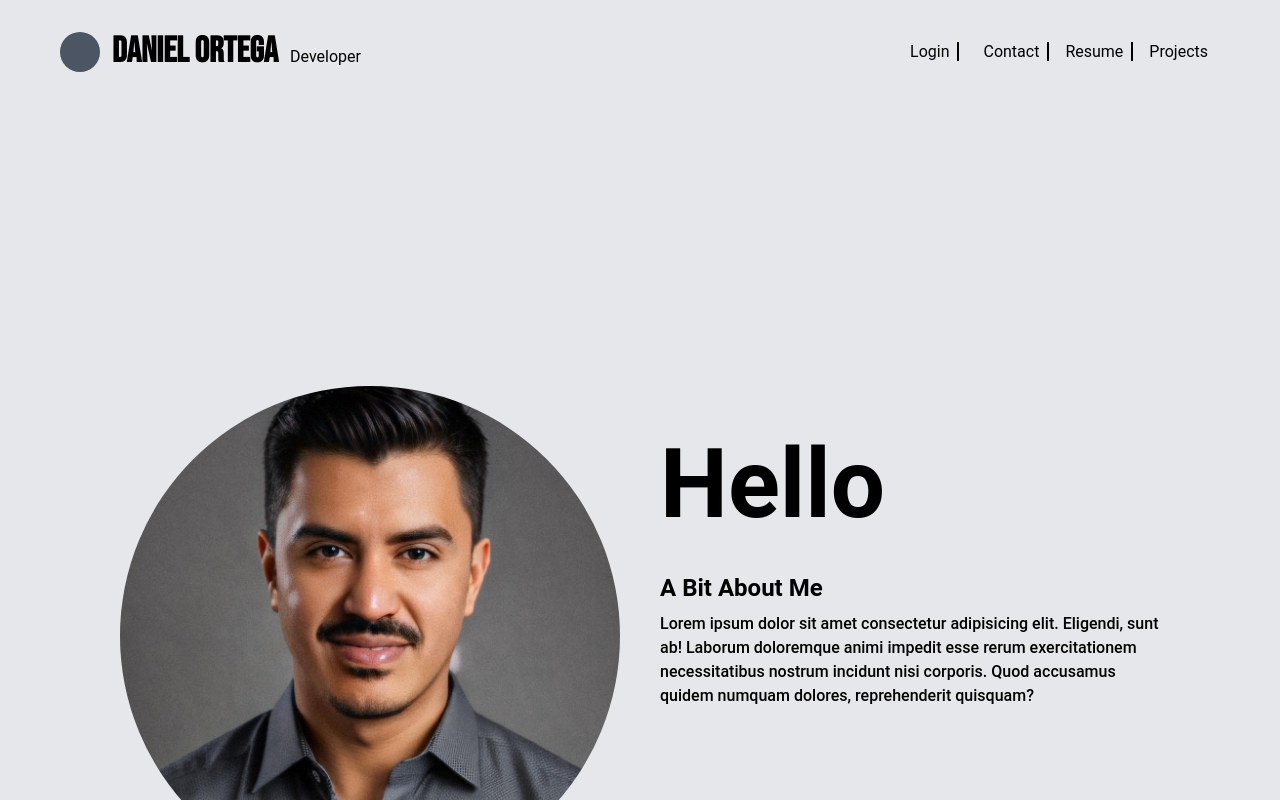
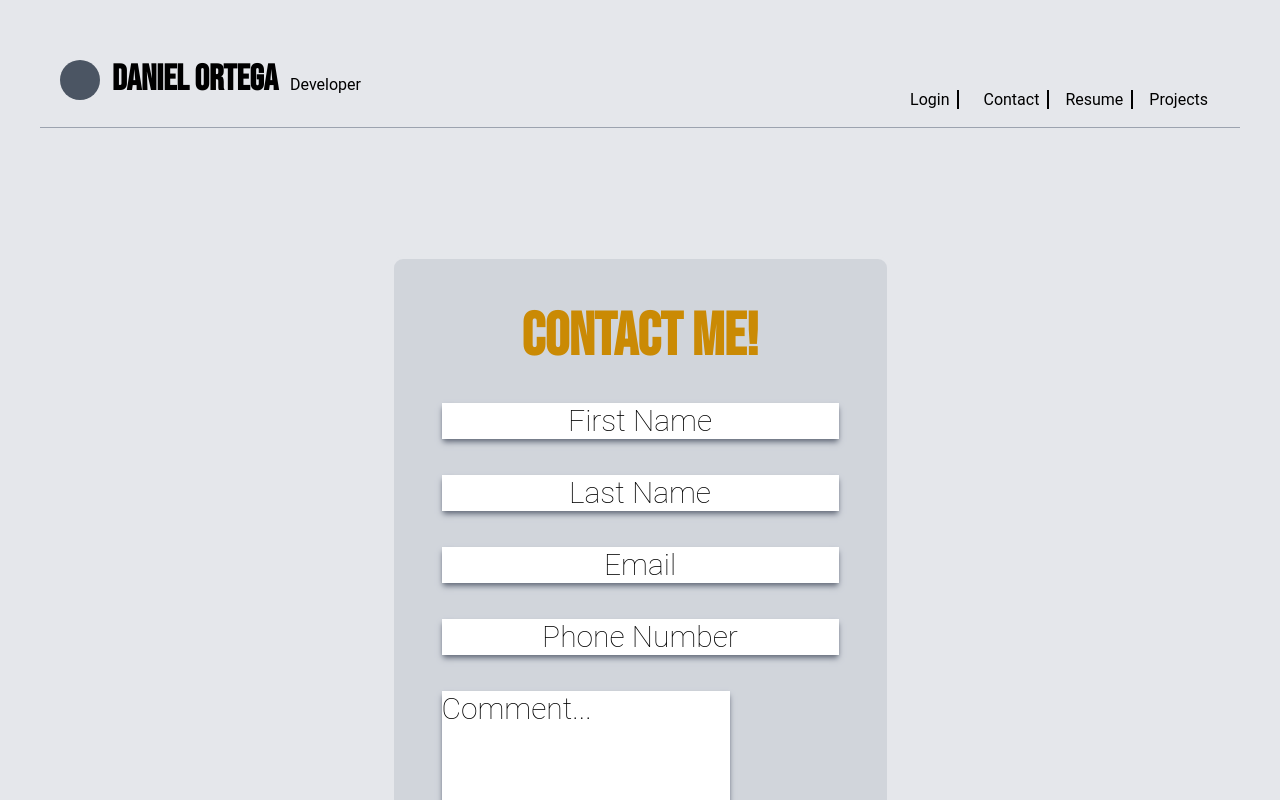
Before and after one commit to Danileson88/personal-website, a React (Vite) app: page /Contact in a window 1280 px wide. Shown: the top 800 px of the page. Built offline with nearby package versions, Linux system fonts and the light colour scheme.

Commit message:
before change back to jsx

```diff
--- a/package.json
+++ b/package.json
@@ -12,6 +12,7 @@
     "predeploy": "vite build"
   },
   "dependencies": {
+    "emailjs-com": "^3.2.0",
     "react": "^18.2.0",
     "react-dom": "^18.2.0",
     "react-router-dom": "^6.23.1"
--- a/src/App.tsx
+++ b/src/App.tsx
@@ -3,7 +3,8 @@ import Header from "./components/NavBar";
 import Hero from "./components/hero";
 import Footer from "./components/Footer";
 import { useState } from "react";
-import { BrowserRouter as Router } from "react-router-dom";
+import { Route, Routes } from "react-router-dom";
+import Contact from "./components/pages/Contact";
 
 function App() {
   const [isOpen, setIsOpen] = useState(false);
@@ -12,13 +13,20 @@ function App() {
   };
 
   return (
-    <Router>
-      <div>
-        <Header openMenu={openMenu} isOpen={isOpen} />
-        <Hero openMenu={openMenu} isOpen={isOpen} />
-        <Footer />
-      </div>
-    </Router>
+    <div>
+      <nav>{<Header isOpen={isOpen} openMenu={openMenu} />}</nav>
+      <Routes>
+        <Route
+          path="/"
+          element={<Hero isOpen={isOpen} openMenu={openMenu} />}
+        />
+        <Route
+          path="/Contact"
+          element={<Contact isOpen={isOpen} openMenu={openMenu} />}
+        />
+      </Routes>
+      <footer>{<Footer />}</footer>
+    </div>
   );
 }
 
--- a/src/components/Footer.tsx
+++ b/src/components/Footer.tsx
@@ -2,7 +2,7 @@ import React from "react";
 
 const Footer: React.FC = () => {
   return (
-    <footer className=" mt-[15rem] md:flex justify-center lg:block">
+    <footer className=" md:mt-[15rem] md:flex justify-center lg:block">
       <ul
         className=" flex flex-col md:flex-row justify-between items-start gap-8 md:gap-0
         md:items-center h-32 border-t-[.1rem] border-gray-400 border-solid absolute md:static
@@ -25,12 +25,12 @@ const Footer: React.FC = () => {
           <a className="flex gap-5">
             <img
               className="w-[40px] hover:cursor-pointer"
-              src="assets/facebook-icon2.png"
+              src="/assets/facebook-icon2.png"
               alt="facebook icon"
             />
             <img
               className="w-[40px] hover:cursor-pointer"
-              src="assets/indeed-icon2.png"
+              src="/assets/indeed-icon2.png"
               alt="indeed icon"
             />
           </a>
--- a/src/components/NavBar.tsx
+++ b/src/components/NavBar.tsx
@@ -1,23 +1,32 @@
+import { Link } from "react-router-dom";
 import "../styles/animations.css";
 import { HeaderProps } from "../types";
 
 const Header: React.FC<HeaderProps> = ({ openMenu, isOpen }) => {
+  const closeMenu = () => {
+    if (isOpen) {
+      openMenu();
+    }
+  };
+
   return (
     <nav
       className="pt-8 flex md:ml-10 md:mr-10 md:justify-between
-    w-fit md:w-auto bg-gray-200 top-0 z-10"
+    w-auto md:w-auto bg-gray-200 top-0 z-10 md:border-b-[.1rem] border-gray-400 md:h-[8rem]"
     >
       <div className="flex items-center ml-5">
         <span className="bg-gray-600 rounded-full md:w-10 w-14 md:h-10 h-14 mr-3"></span>
         <div className="flex items-baseline">
-          <h1 className="font-bebas font-extrabold md:text-4xl text-3xl mr-3">
-            Daniel Ortega
-          </h1>
+          <Link to="/">
+            <h1 className="font-bebas font-extrabold md:text-4xl text-3xl mr-3">
+              Daniel Ortega
+            </h1>
+          </Link>
           <h4 className="font-small flex-none">Developer</h4>
         </div>
       </div>
       <img
-        src={`${isOpen ? "assets/x-icon4.png" : "assets/hamburger-icon.png"}`}
+        src={`${isOpen ? "/assets/x-icon4.png" : "/assets/hamburger-icon.png"}`}
         className={`md:hidden cursor-pointer w-10 h-10 ml-10 ${
           isOpen ? "w-12 h-12" : "w-10"
         }`}
@@ -25,17 +34,20 @@ const Header: React.FC<HeaderProps> = ({ openMenu, isOpen }) => {
       />
       <ul
         className={`mr-6 md:flex absolute md:relative top-32 md:top-0
-        md:w-auto w-screen md:h-auto bg-gray-300 md:bg-inherit
+        md:w-auto w-screen pt-[11rem] md:pt-10 md:h-auto bg-gray-300 md:bg-inherit
         h-screen flex items-center flex-col md:flex-row md:gap-2 gap-10
         text-3xl md:text-base
-        ${isOpen ? "block fade-in-up" : "hidden"} md:block`}
+        ${isOpen ? "block fade-in-up md:animate-none" : "hidden"} md:block`}
+        style={{ zIndex: 50 }}
       >
-        <li className="md:hover:text-orange-400 mr-4 md:mt-0 mt-20 hover:cursor-pointer">
+        <li className="md:hover:text-orange-400 mr-4 md:mt-0 hover:cursor-pointer">
           Login
           <span className="ml-2 md:border-l-2 border-black"></span>
         </li>
         <li className="md:hover:text-orange-400 hover:cursor-pointer">
-          Contact
+          <Link to="/Contact" onClick={closeMenu}>
+            Contact
+          </Link>
           <span className="ml-2 md:border-l-2 border-black"></span>
         </li>
         <li className="md:hover:text-orange-400 ml-2 mr-2 hover:cursor-pointer">
--- a/src/components/hero.tsx
+++ b/src/components/hero.tsx
@@ -1,6 +1,7 @@
 import React, { useEffect, useState } from "react";
 import { HeroProps } from "../types";
 import "../styles/animations.css";
+import { Link } from "react-router-dom";
 
 const Hero: React.FC<HeroProps> = ({ isOpen }) => {
   const [scroll, setScroll] = useState(false);
@@ -25,9 +26,9 @@ const Hero: React.FC<HeroProps> = ({ isOpen }) => {
     >
       <div className=" flex items-center justify-center gap-5">
         <img
-          src="assets/profile-pic.JPG"
+          src="/assets/profile-pic.JPG"
           className="fadeinup w-[22rem] h-[22rem] md:w-[500px] md:h-[500px] border-solid rounded-full object-cover mt-32
-          absolute md:static top-[24rem]"
+          absolute md:static top-[27rem]"
         />
         <div className="info-text mr-5 ml-5 md:mr-0 md:ml-5 md:w-[500px]">
           <h1 className=" text-8xl font-bold">Hello</h1>
@@ -57,13 +58,15 @@ const Hero: React.FC<HeroProps> = ({ isOpen }) => {
             >
               Projects
             </span>
-            <span
-              className="fade-in-up3 flex justify-center items-center border-solid
+            <Link to="/Contact">
+              <span
+                className="fade-in-up3 flex justify-center items-center border-solid
               md:hover:bg-white transition-colors duration-300 border-black border-2 bg-rose-500
             rounded-full w-[125px] h-[125px] md:w-36 md:h-36 text-center font-bold text-2xl"
-            >
-              Contact
-            </span>
+              >
+                Contact
+              </span>
+            </Link>
           </div>
         </div>
       </div>
--- /dev/null
+++ b/src/components/pages/Contact.tsx
@@ -0,0 +1,67 @@
+import { useRef, useState } from "react";
+import { HeroProps } from "../../types";
+import emailjs from "emailjs-com";
+
+const Contact: React.FC<HeroProps> = ({ isOpen }) => {
+  const form = useRef();
+  const [email, setEmail] = useState("");
+  const handleChange = (event: React.ChangeEvent<HTMLInputElement>) => {
+    setEmail(event.target.value);
+  };
+  const handleSubmit = (event: React.FormEvent<HTMLFormElement>) => {
+    event.preventDefault();
+    alert("Form Submitted!");
+  };
+  const sendEmail = () => {};
+
+  return (
+    <div className={`${isOpen ? "opacity-0" : "opacity-100"} mt-[8rem]`}>
+      <form
+        onSubmit={sendEmail}
+        className={`flex ml-auto mr-auto justify-center border-[.2rem]
+         p-12 w-fit mt-28 bg-gray-300 rounded-xl`}
+      >
+        <div className="flex-col flex gap-9">
+          <h1 className=" flex justify-center text-6xl font-bebas text-yellow-600 font-bold">
+            Contact Me!
+          </h1>
+          <input
+            type="text"
+            required
+            placeholder="First Name"
+            className=" text-center text-3xl font-extralight placeholder:text-black shadow-md shadow-gray-500"
+          />
+          <input
+            type="text"
+            placeholder="Last Name"
+            className=" text-center text-3xl font-extralight placeholder:text-black shadow-md shadow-gray-500"
+          />
+          <input
+            type="email"
+            required
+            value={email}
+            onChange={handleChange}
+            placeholder="Email"
+            className=" text-center text-3xl font-extralight placeholder:text-black shadow-md shadow-gray-500"
+          />
+          <input
+            type="text"
+            placeholder="Phone Number"
+            className=" text-center text-3xl font-extralight placeholder:text-black shadow-md shadow-gray-500"
+          />
+          <textarea
+            placeholder="Comment..."
+            className=" flex font-extralight text-3xl placeholder:text-black h-[8rem] w-[18rem] shadow-md shadow-gray-500"
+          />
+          <button
+            type="submit"
+            className=" text-3xl p-10 bg-red-300 rounded-xl shadow-md shadow-gray-500"
+          >
+            Submit
+          </button>
+        </div>
+      </form>
+    </div>
+  );
+};
+export default Contact;
--- /dev/null
+++ b/src/components/pages/Home.tsx
@@ -0,0 +1,15 @@
+import Footer from "../Footer";
+import Header from "../NavBar";
+import Hero from "../hero";
+import { HeaderProps } from "../../types";
+
+const Home: React.FC<HeaderProps> = ({ openMenu, isOpen }) => {
+  return (
+    <div>
+      <Header openMenu={openMenu} isOpen={isOpen} />
+      <Hero openMenu={openMenu} isOpen={isOpen} />
+      <Footer />
+    </div>
+  );
+};
+export default Home;
--- a/src/main.tsx
+++ b/src/main.tsx
@@ -1,10 +1,13 @@
-import React from 'react'
-import ReactDOM from 'react-dom/client'
-import App from './App.tsx'
-import './index.css'
+import React from "react";
+import ReactDOM from "react-dom/client";
+import App from "./App.js";
+import "./index.css";
+import { BrowserRouter } from "react-router-dom";
 
-ReactDOM.createRoot(document.getElementById('root')!).render(
+ReactDOM.createRoot(document.getElementById("root")!).render(
   <React.StrictMode>
-    <App />
-  </React.StrictMode>,
-)
+    <BrowserRouter basename="/">
+      <App />
+    </BrowserRouter>
+  </React.StrictMode>
+);
--- a/vite.config.ts
+++ b/vite.config.ts
@@ -4,5 +4,4 @@ import react from "@vitejs/plugin-react";
 // https://vitejs.dev/config/
 export default defineConfig({
   plugins: [react()],
-  base: "/personal-website/",
 });
```
Also changed, not shown: 1 other file (tests, documents, lock files or other folders).
